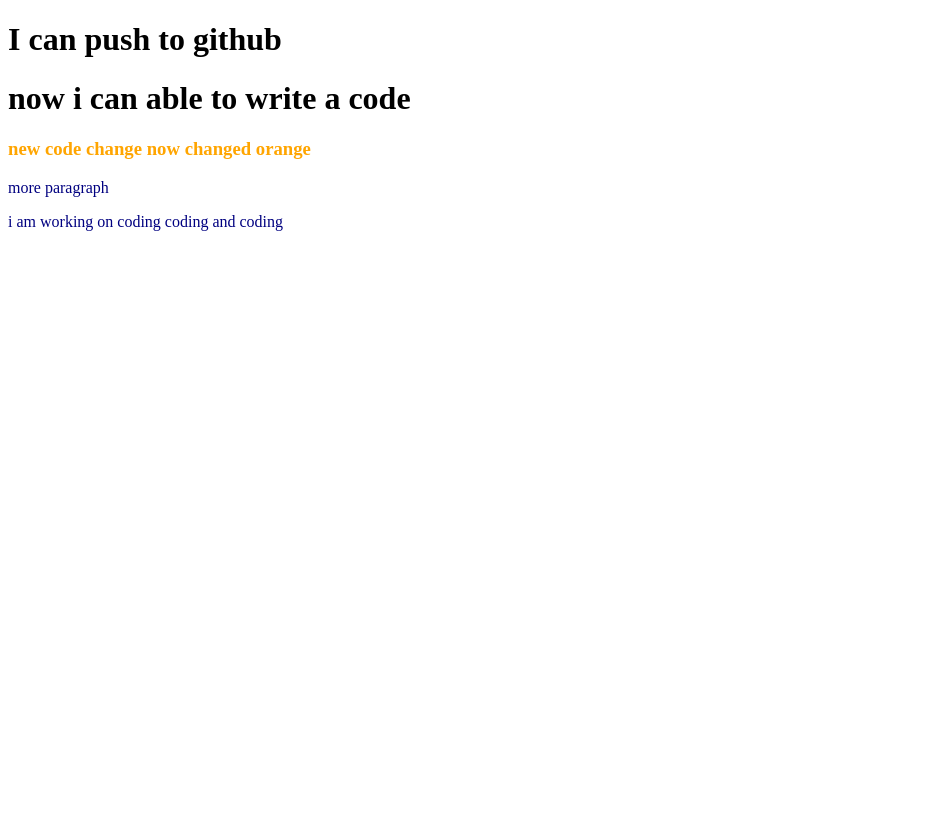
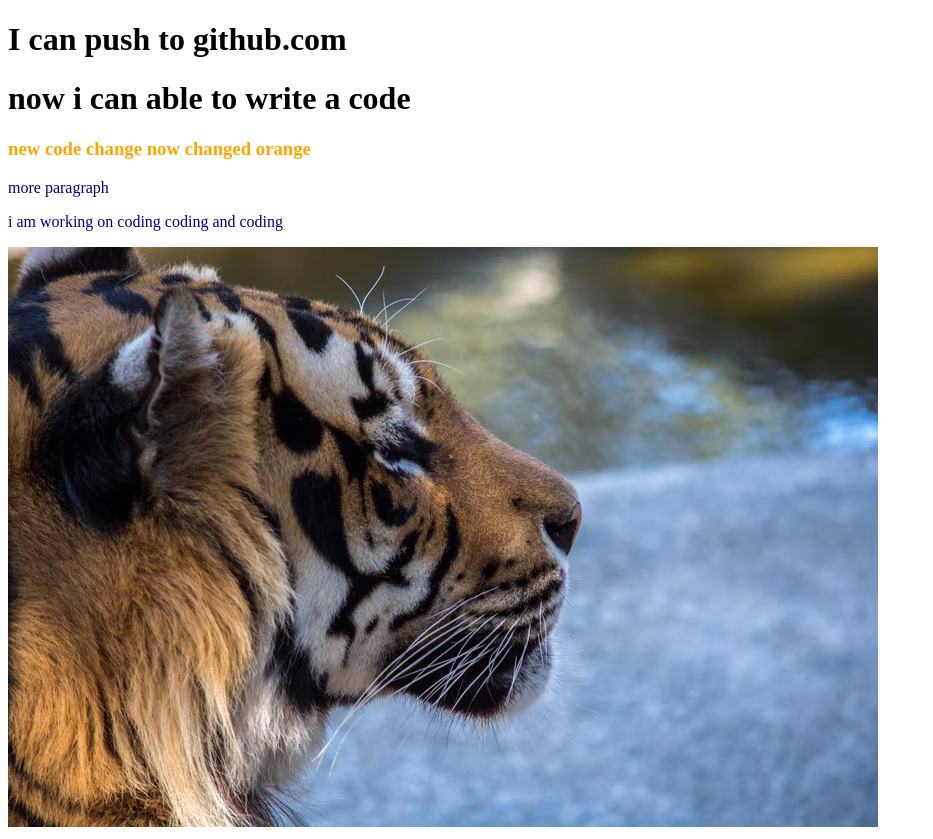
Before and after one commit to mislam5/my-second-repo, a plain HTML site: page index.html in a window 1280 px wide. Shown: the whole page, without its empty margins (0-933 px from the left). Before the commit the page ends 800 px from the top, so only its background shows below. Drawn offline with Linux system fonts and the light colour scheme.

Commit message:
image added

```diff
--- a/index.html
+++ b/index.html
@@ -8,10 +8,11 @@
               <link rel="stylesheet" href="style.css">
 </head>
 <body>
-         <h1>I can push to github</h1>
+         <h1>I can push to github.com</h1>
          <h1>now i can able to write a code</h1>
          <h3>new code change now changed orange</h3>
          <P>more paragraph</P>
          <p>i am working on coding coding and coding</p>
+         <img src="tiger.jpg" alt="">
 </body>
 </html>
```
Also changed, not shown: Cat03.jpg (added), cock.jpg (added), tiger.jpg (added).
